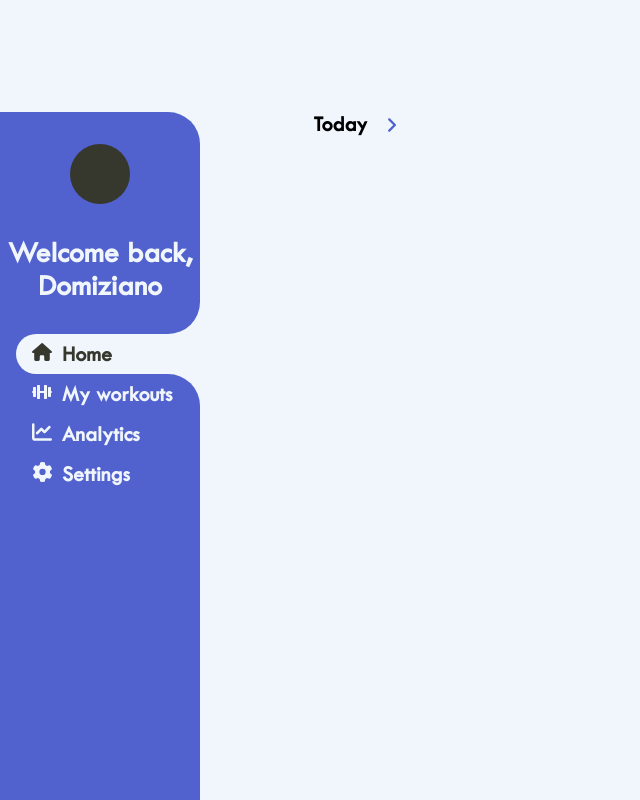
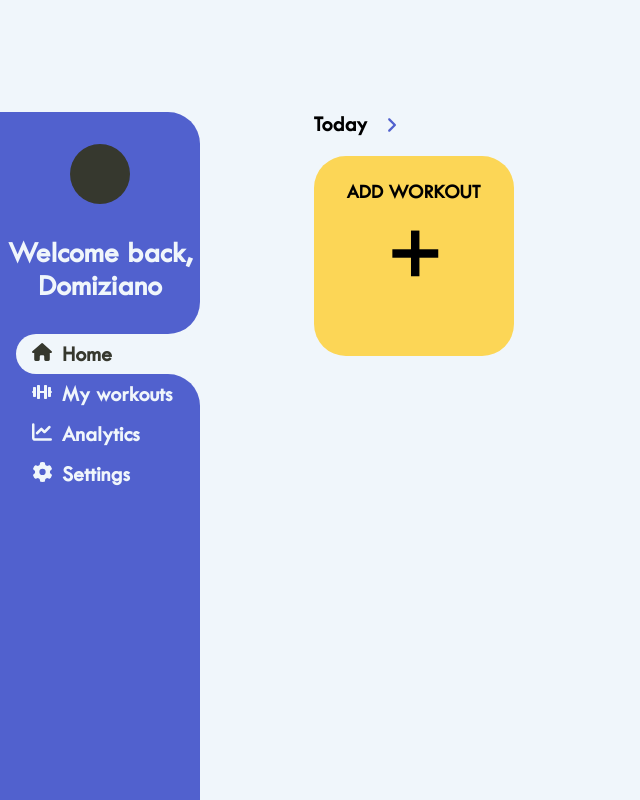
Before and after one commit to DomizianoScarcelli/workout-tracker, a React (Create React App) app: page /home in a window 1280 px wide. Shown: the top 800 px of the page, without its empty margins (0-640 px from the left). Built offline with nearby package versions, Linux system fonts and the light colour scheme.

Commit message:
Created add workout button

```diff
--- a/src/components/DaySelector/DaySelector.module.css
+++ b/src/components/DaySelector/DaySelector.module.css
@@ -1,7 +1,6 @@
 .dayFilterContainer {
 	display: flex;
 	flex-direction: column;
-	padding-left: 10rem;
 }
 
 .dayFilterTextContainer {
--- a/src/components/Sidebar/Sidebar.module.css
+++ b/src/components/Sidebar/Sidebar.module.css
@@ -1,4 +1,5 @@
 .sidebar {
+	margin-right: 10rem;
 	height: 100vh;
 	min-width: 100px;
 	max-width: 12vw;
--- a/src/routes/Home/AddWorkoutButton/AddWorkoutButton.js
+++ b/src/routes/Home/AddWorkoutButton/AddWorkoutButton.js
@@ -1,6 +1,17 @@
 import React from "react"
 import styles from "./AddWorkoutButton.module.css"
+import { motion } from "framer-motion"
 
 export default function AddWorkoutButton() {
-	return <div>AddWorkoutButton</div>
+	return (
+		<motion.div
+			whileHover={{
+				scale: 1.1,
+			}}
+			className={styles.container}
+		>
+			<div className={styles.text}>ADD WORKOUT</div>
+			<div className={styles.icon}>+</div>
+		</motion.div>
+	)
 }
--- a/src/routes/Home/AddWorkoutButton/AddWorkoutButton.module.css
+++ b/src/routes/Home/AddWorkoutButton/AddWorkoutButton.module.css
@@ -0,0 +1,24 @@
+.container {
+	width: 200px;
+	height: 200px;
+	background-color: var(--yellow);
+	border-radius: 2rem;
+	display: flex;
+	flex-direction: column;
+	justify-content: center;
+	align-items: center;
+	position: relative;
+	cursor: pointer;
+}
+
+.text {
+	font-size: 20px;
+	font-weight: bold;
+	position: absolute;
+	top: 25px;
+}
+
+.icon {
+	font-size: 80px;
+	font-weight: bold;
+}
--- a/src/routes/Home/Home.js
+++ b/src/routes/Home/Home.js
@@ -2,12 +2,18 @@ import React from "react"
 import DaySelector from "../../components/DaySelector/DaySelector"
 import Sidebar from "../../components/Sidebar/Sidebar"
 import styles from "./Home.module.css"
+import AddWorkoutButton from "./AddWorkoutButton/AddWorkoutButton"
 
 export default function Home() {
 	return (
 		<div className={styles.container}>
 			<Sidebar selected={"home"} />
-			<DaySelector />
+			<div className={styles.flexCol}>
+				<DaySelector />
+				<div className={styles.flexRow}>
+					<AddWorkoutButton />
+				</div>
+			</div>
 		</div>
 	)
 }
--- a/src/routes/Home/Home.module.css
+++ b/src/routes/Home/Home.module.css
@@ -3,3 +3,14 @@
 	flex-direction: row;
 	margin-top: 7rem;
 }
+
+.flexRow {
+	margin-top: 15px;
+	display: flex;
+	flex-direction: row;
+}
+
+.flexCol {
+	display: flex;
+	flex-direction: column;
+}
```
